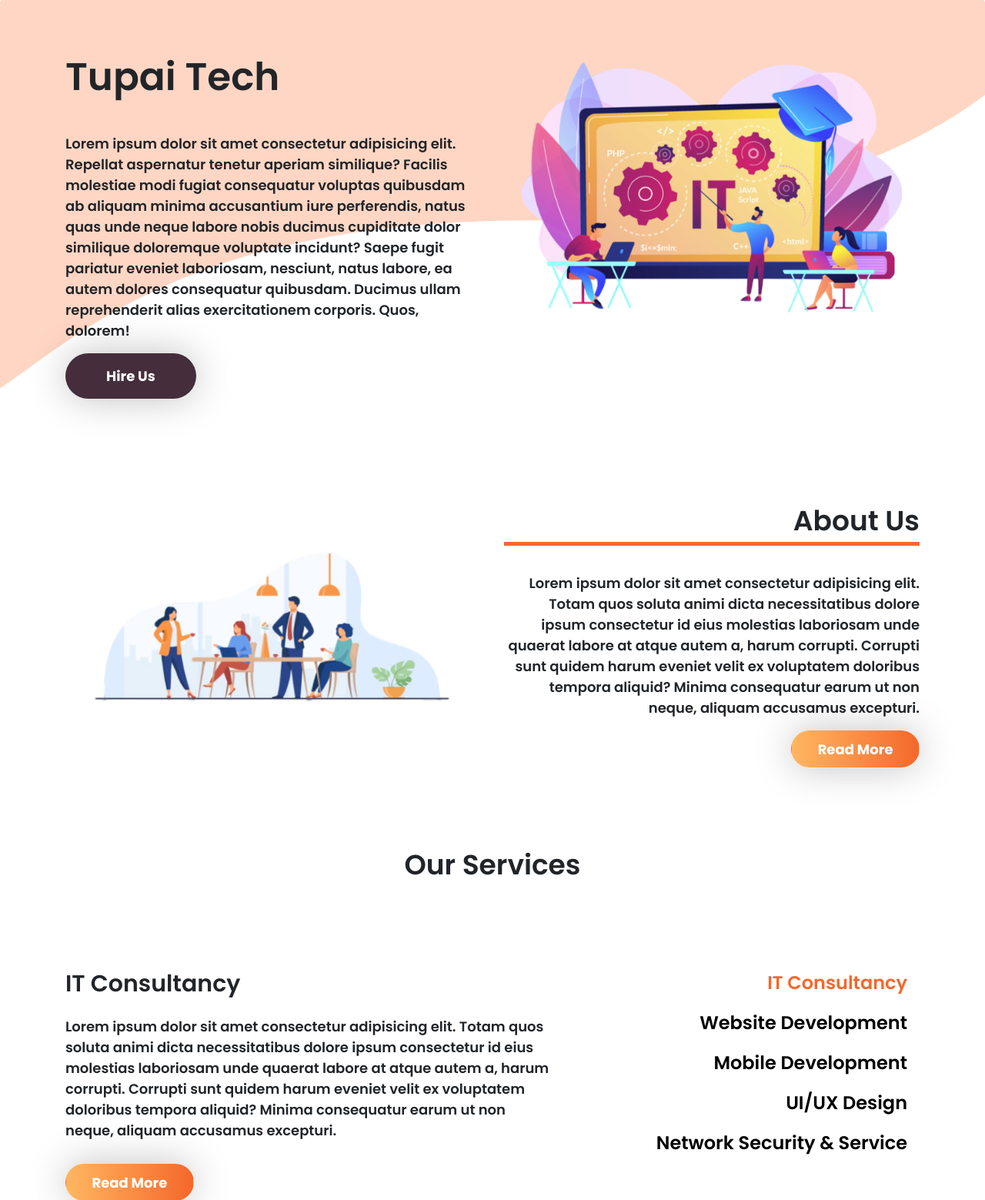
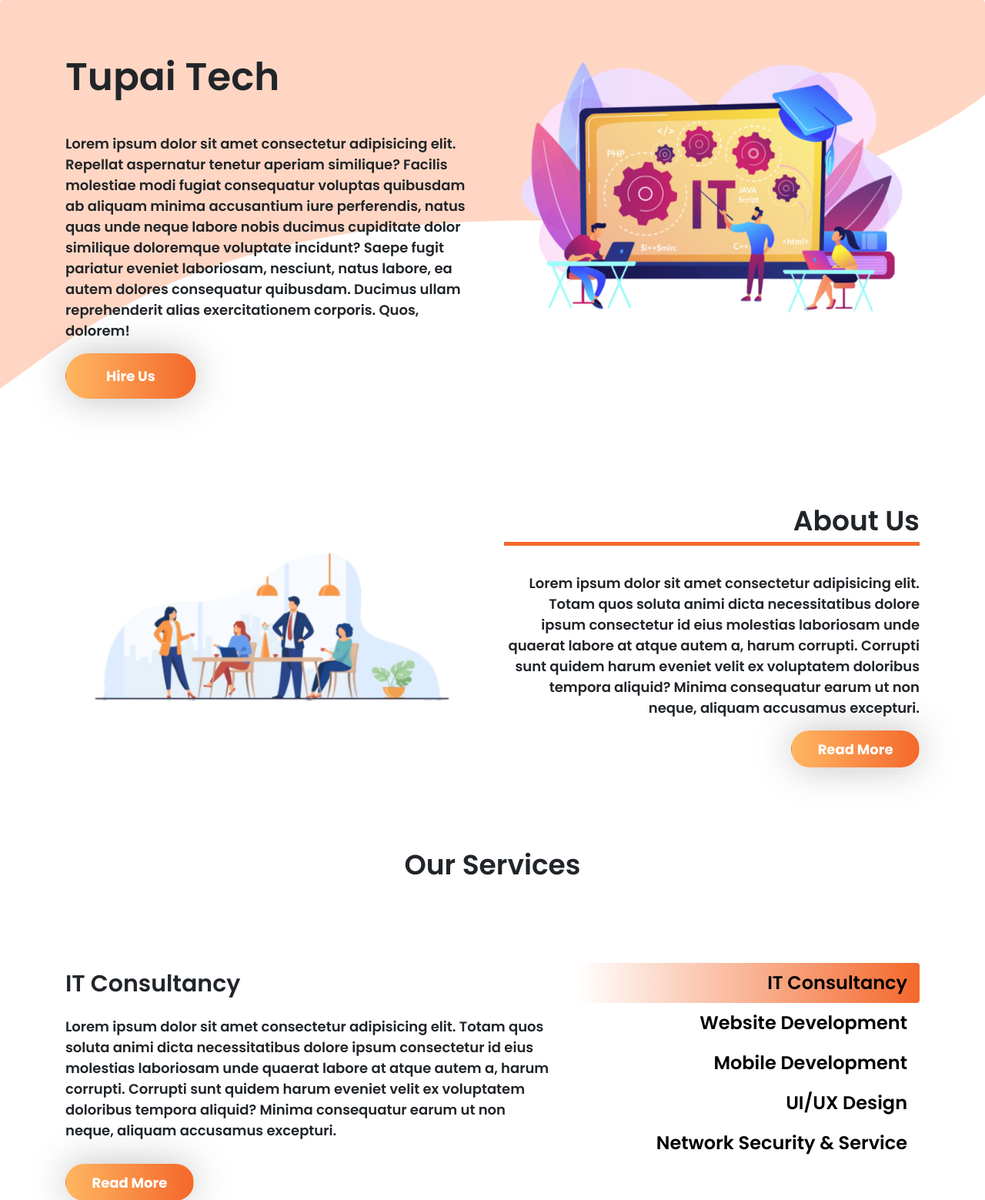
Before and after one commit to tupaimediatech/portofoliotupai, a PHP site: page / in a window 1280 px wide. Shown: the part 62-1621 px from the top of the page at 77% size. Run offline with PHP 8.4, Linux system fonts and the light colour scheme; style sheets or scripts are compiled from the project's sources.

Commit message:
benahi services, contact us

```diff
--- a/assets/css/main.css
+++ b/assets/css/main.css
@@ -97,7 +97,8 @@ body {
   padding-right: 52px;
   padding-top: 15px;
   padding-bottom: 15px;
-  background: #452D3B;
+  background: -webkit-gradient(linear, right top, left top, from(#F4682B), to(#FFB661));
+  background: linear-gradient(270deg, #F4682B 0%, #FFB661 100%);
   -webkit-box-shadow: 0px 0px 50px rgba(0, 0, 0, 0.25);
           box-shadow: 0px 0px 50px rgba(0, 0, 0, 0.25);
   border-radius: 30px;
@@ -202,26 +203,26 @@ body {
 
 .contactus {
   padding-top: 55px;
-  padding-bottom: 155px;
+  padding-bottom: 50px;
   background-color: #452D3B;
   color: #FFFFFF;
 }
 
 .contactus .company .company-img {
-  width: 121px;
+  width: 75px;
 }
 
 .contactus .company .company-title {
   font-style: normal;
   font-weight: 600;
-  font-size: 48px;
+  font-size: 36px;
   line-height: 72px;
 }
 
 .contactus .company .company-info {
   font-style: normal;
   font-weight: 600;
-  font-size: 18px;
+  font-size: 15px;
   line-height: 27px;
 }
 
@@ -323,8 +324,9 @@ body {
 }
 
 .services .nav .nav-link.active {
-  background-color: transparent;
-  color: #F4682B;
+  background-image: -webkit-gradient(linear, right top, left top, from(#F4682B), to(#FFFFFF));
+  background-image: linear-gradient(270deg, #F4682B 0%, #FFFFFF 100%);
+  color: #000000;
 }
 
 .services .tab-content .tab-pane .title-tab {
--- a/assets/scss/_contactus.scss
+++ b/assets/scss/_contactus.scss
@@ -1,23 +1,23 @@
 .contactus{
     padding-top: 55px;
-    padding-bottom: 155px;
+    padding-bottom: 50px;
     background-color: map-get($map: $colors, $key: 'two');
     color: map-get($map: $colors, $key: 'seven');
 
     .company{
         .company-img{
-            width: 121px;
+            width: 75px;
         }
         .company-title{
             font-style: normal;
             font-weight: 600;
-            font-size: 48px;
+            font-size: 36px;
             line-height: 72px;
         }
         .company-info{
             font-style: normal;
             font-weight: 600;
-            font-size: 18px;
+            font-size: 15px;
             line-height: 27px;
         }
     }
--- a/assets/scss/_jumbotron.scss
+++ b/assets/scss/_jumbotron.scss
@@ -34,7 +34,7 @@
             padding-right: 52px;
             padding-top: 15px;
             padding-bottom: 15px;
-            background: #452D3B;
+            background: linear-gradient(270deg, map-get($map: $colors, $key: 'three') 0%, map-get($map: $colors, $key: 'six') 100%);
             box-shadow: 0px 0px 50px rgba(0, 0, 0, 0.25);
             border-radius: 30px;
 
--- a/assets/scss/_services.scss
+++ b/assets/scss/_services.scss
@@ -23,8 +23,8 @@
             line-height: 36px;
 
             &.active{
-                background-color: transparent;
-                color: map-get($map: $colors, $key: 'three');
+                background-image: linear-gradient(270deg, map-get($map: $colors, $key: 'three') 0%, map-get($map: $colors, $key: 'seven') 100%);
+                color: #000000
                 // border-bottom: 3px solid map-get($map: $colors, $key: 'three');
             }
         }
--- a/assets/scss/_variable.scss
+++ b/assets/scss/_variable.scss
@@ -7,3 +7,14 @@ $colors: (
   "six": #FFB661,
   "seven": #FFFFFF,
 );
+
+$shadow24:0px 24px 38px rgba(0, 0, 0, 0.14), 0px 9px 46px rgba(0, 0, 0, 0.12), 0px 11px 15px rgba(0, 0, 0, 0.2);
+$shadow16:0px 16px 24px rgba(0, 0, 0, 0.14), 0px 6px 30px rgba(0, 0, 0, 0.12), 0px 8px 10px rgba(0, 0, 0, 0.2);
+$shadow12:0px 12px 17px rgba(0, 0, 0, 0.14), 0px 5px 22px rgba(0, 0, 0, 0.12), 0px 7px 8px rgba(0, 0, 0, 0.2);
+$shadow8:0px 8px 10px rgba(0, 0, 0, 0.14), 0px 3px 14px rgba(0, 0, 0, 0.12), 0px 5px 5px rgba(0, 0, 0, 0.2);
+$shadow6:0px 6px 10px rgba(0, 0, 0, 0.14), 0px 1px 18px rgba(0, 0, 0, 0.12), 0px 3px 5px rgba(0, 0, 0, 0.2);
+$shadow4:0px 4px 5px rgba(0, 0, 0, 0.14), 0px 1px 10px rgba(0, 0, 0, 0.12), 0px 2px 4px rgba(0, 0, 0, 0.2);
+$shadow3:0px 3px 4px rgba(0, 0, 0, 0.14), 0px 3px 3px rgba(0, 0, 0, 0.12), 0px 1px 8px rgba(0, 0, 0, 0.2);
+$shadow2:0px 2px 2px rgba(0, 0, 0, 0.14), 0px 3px 1px rgba(0, 0, 0, 0.12), 0px 1px 5px rgba(0, 0, 0, 0.2);
+$shadow1:0px 1px 1px rgba(0, 0, 0, 0.14), 0px 2px 1px rgba(0, 0, 0, 0.12), 0px 1px 3px rgba(0, 0, 0, 0.2);
+$shadow:0px 4px 4px rgba(0, 0, 0, 0.25);
--- a/index.html
+++ b/index.html
@@ -165,7 +165,7 @@
           <h2 class="title">Because we are more than you expect</h2>
           <p class="info">We help the strategic process, implementation to support after the implementation process. Simplify the implementation process so that the time and costs required are affordable for micro, small and medium enterprises.</p>
 
-          <div class="row content-box">
+          <div class="row content-box justify-content-between">
 
             <div class="col-lg-6 content text-center">
               <img src="assets/img/Customizable.png" class="img-fluid content-img" alt="">
```
Also changed, not shown: 1 other file.
